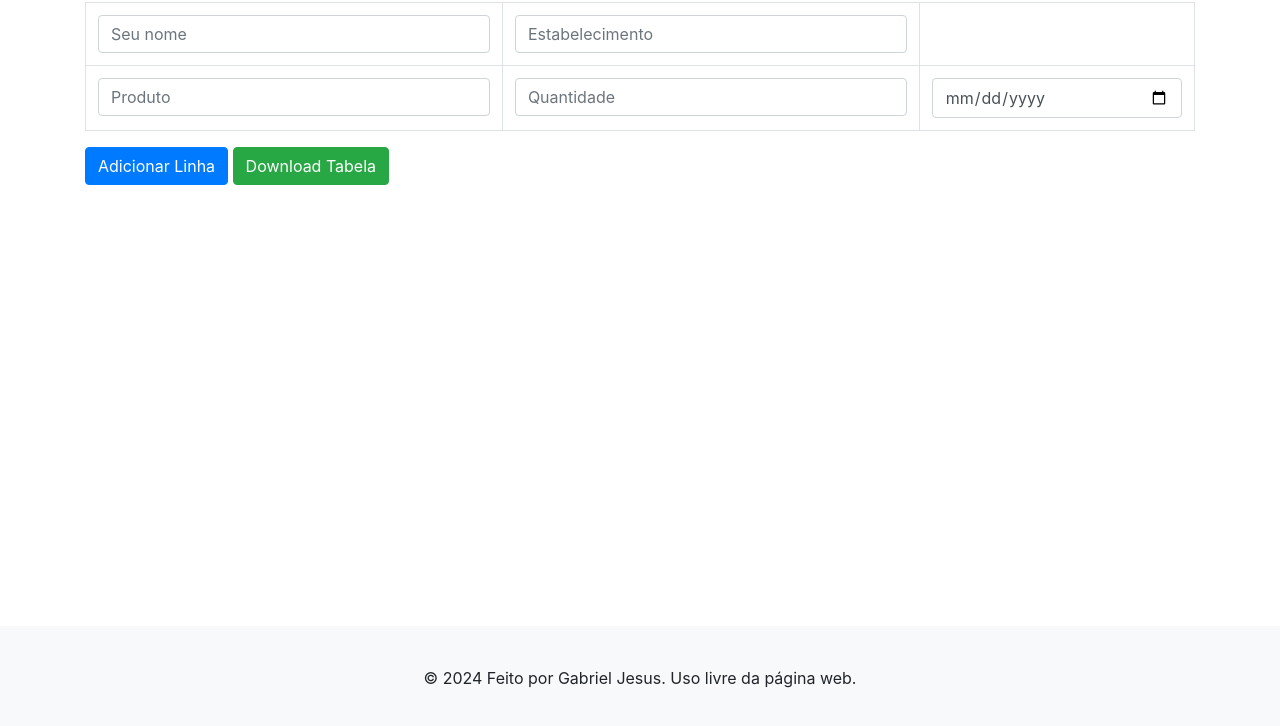
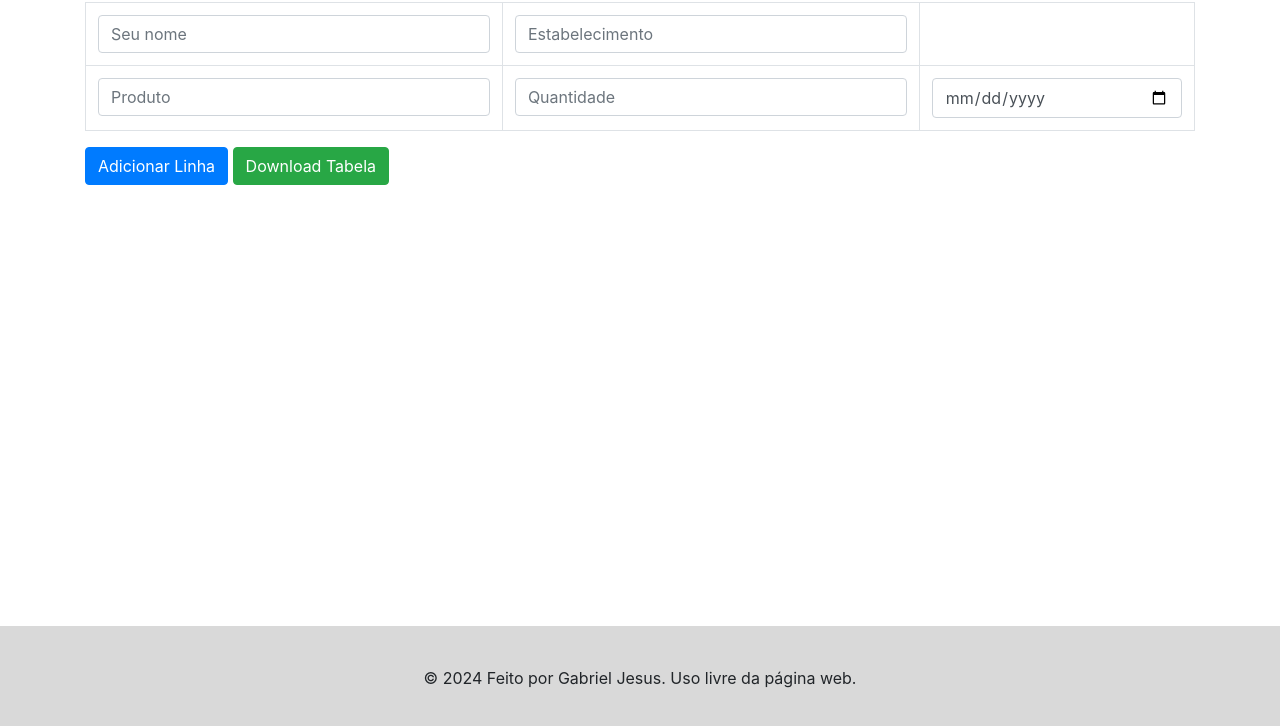
Before and after one commit to GeniusJoyTech/ControleDeValidade, a plain HTML site: page index.html in a window 1280 px wide. Shown: the part 74-800 px from the top of the page. Drawn offline with nearby package versions, Linux system fonts and the light colour scheme.

Commit message:
Update index.html

```diff
--- a/index.html
+++ b/index.html
@@ -14,7 +14,7 @@
             margin-top: 20px;
         }
         footer {
-            background-color: #f8f9fa;
+            background-color: #d9d9d9;
             padding: 20px 0;
             position: fixed;
             bottom: 0;
```
